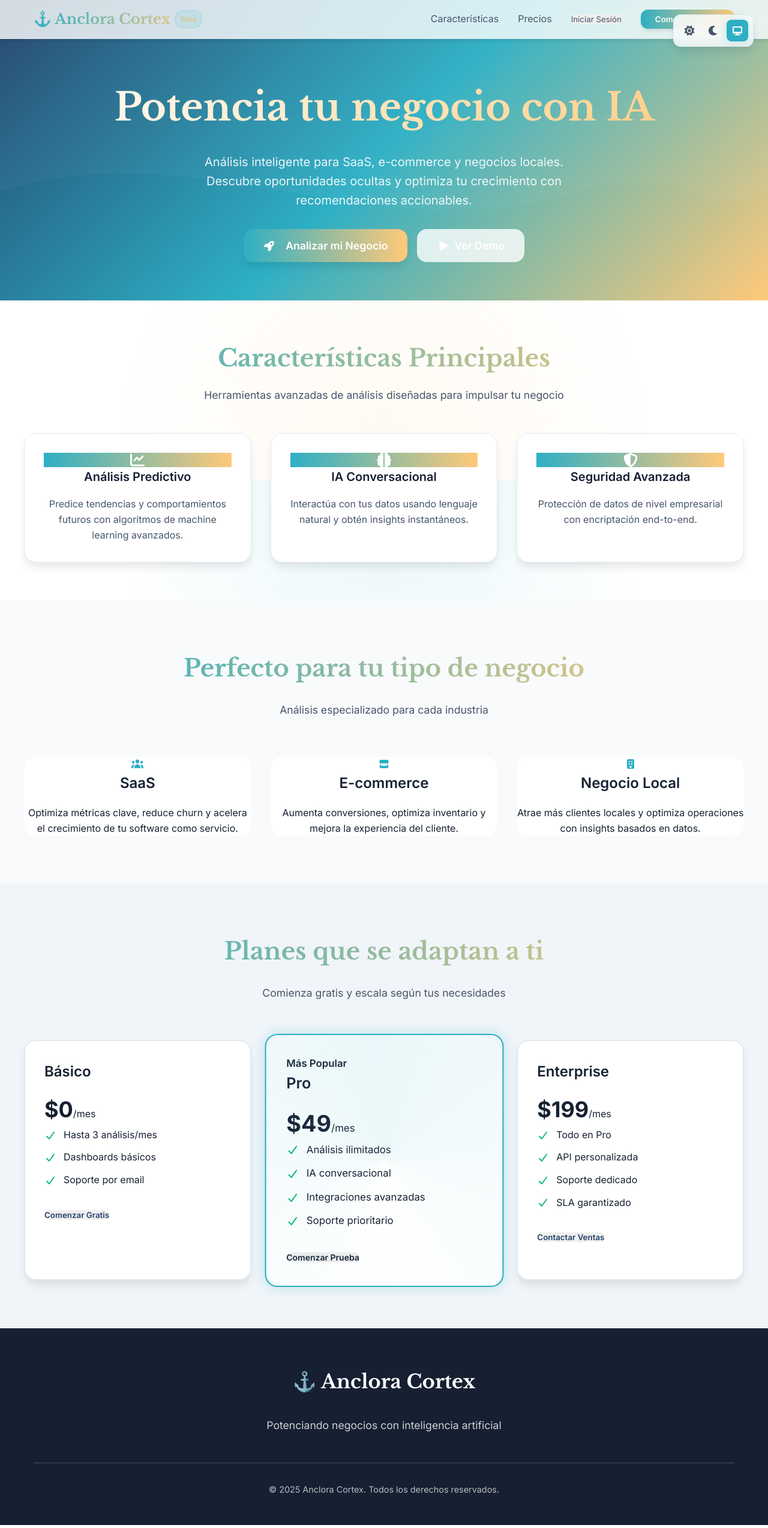
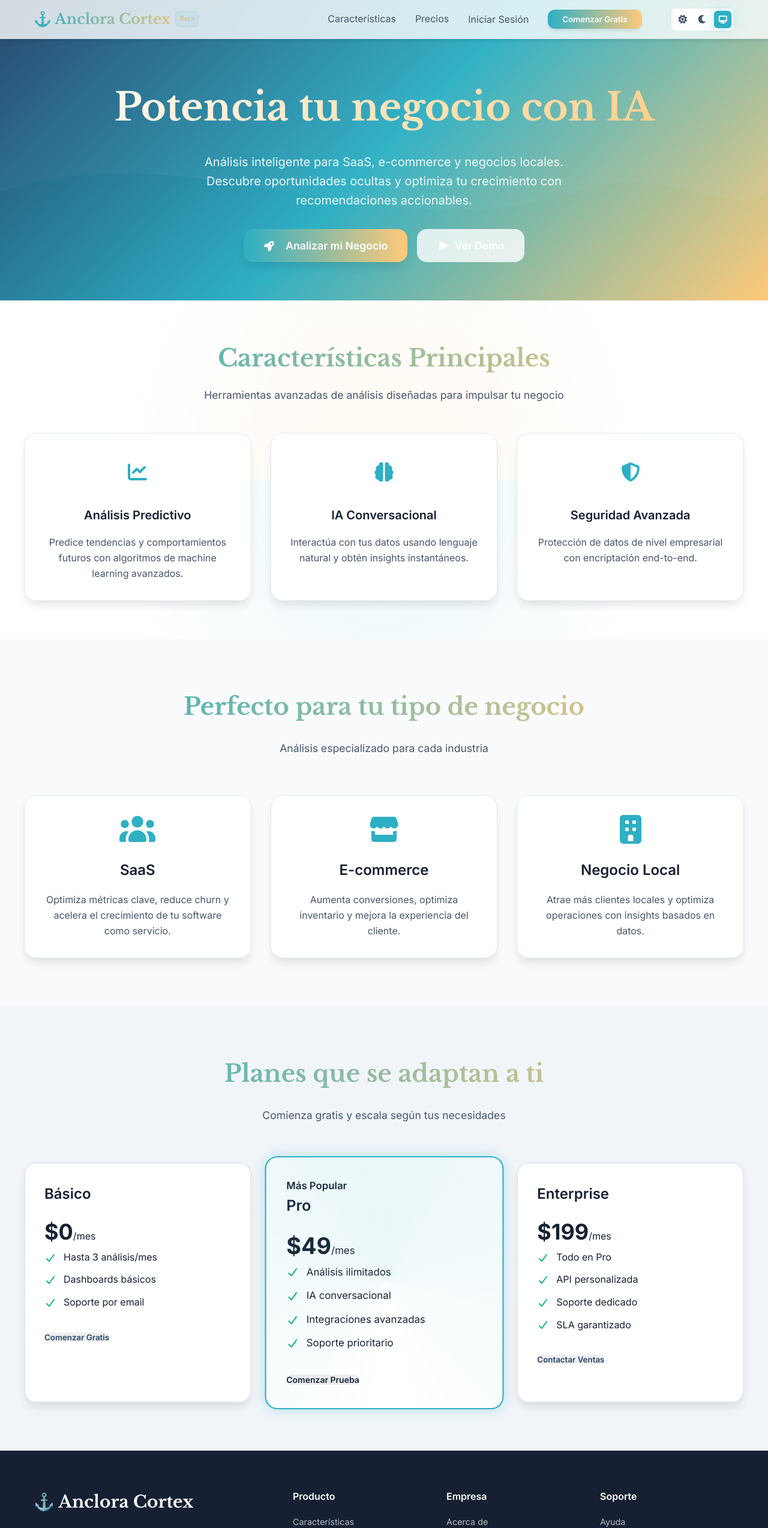
Before and after one commit to ToniIAPro73/Anclora_Codex, a React (Vite) app in the folder frontend/: page / in a window 1280 px wide. Shown: the top 2548 px of the page at 60% size. Built offline with nearby package versions, Linux system fonts and the light colour scheme.

Commit message:
cambios aspecto aplicación

```diff
--- a/frontend/src/components/AncloraCortex.jsx
+++ b/frontend/src/components/AncloraCortex.jsx
@@ -42,6 +42,8 @@ const AncloraCortex = () => {
   const [analysisResult, setAnalysisResult] = useState(null)
   const [isAnalyzing, setIsAnalyzing] = useState(false)
   const [user, setUser] = useState(null)
+  const [selectedFeature, setSelectedFeature] = useState(null)
+  const [selectedBusinessType, setSelectedBusinessType] = useState(null)
 
   // Análisis con IA usando agentes especializados
   const performAnalysis = async () => {
@@ -151,8 +153,6 @@ const AncloraCortex = () => {
 
   return (
     <div className="anclora-cortex min-h-screen">
-      {/* Theme Selector */}
-      <ThemeSelector />
       {/* Navigation */}
       <nav>
         <div className="nav-container">
@@ -176,6 +176,15 @@ const AncloraCortex = () => {
               className="btn-nav-primary"
             >
               Comenzar Gratis
+            </button>
+            <ThemeSelector />
+          </div>
+          <div className="mobile-nav">
+            <button
+              onClick={() => setShowSignup(true)}
+              className="mobile-cta-btn"
+            >
+              Comenzar
             </button>
           </div>
         </div>
@@ -218,32 +227,41 @@ const AncloraCortex = () => {
           </p>
 
           <div className="grid md:grid-cols-3 gap-8">
-            <div className="feature-card text-center">
-              <div className="w-16 h-16 rounded-full flex items-center justify-center mx-auto mb-6" style={{background: 'var(--gradient-action)'}}>
-                <FontAwesomeIcon icon={faChartLine} className="text-2xl" style={{color: 'var(--text-inverse)'}} />
+            <div
+              className={`feature-card text-center ${selectedFeature === 'predictive' ? 'selected' : ''}`}
+              onClick={() => setSelectedFeature(selectedFeature === 'predictive' ? null : 'predictive')}
+            >
+              <div className="feature-icon-container">
+                <FontAwesomeIcon icon={faChartLine} className="feature-icon" />
               </div>
-              <h3 className="text-xl font-semibold mb-4" style={{color: 'var(--text-primary)'}}>Análisis Predictivo</h3>
-              <p style={{color: 'var(--text-secondary)'}} className="leading-relaxed">
+              <h3 className="feature-title">Análisis Predictivo</h3>
+              <p className="feature-description">
                 Predice tendencias y comportamientos futuros con algoritmos de machine learning avanzados.
               </p>
             </div>
 
-            <div className="feature-card text-center">
-              <div className="w-16 h-16 rounded-full flex items-center justify-center mx-auto mb-6" style={{background: 'var(--gradient-action)'}}>
-                <FontAwesomeIcon icon={faBrain} className="text-2xl" style={{color: 'var(--text-inverse)'}} />
+            <div
+              className={`feature-card text-center ${selectedFeature === 'conversational' ? 'selected' : ''}`}
+              onClick={() => setSelectedFeature(selectedFeature === 'conversational' ? null : 'conversational')}
+            >
+              <div className="feature-icon-container">
+                <FontAwesomeIcon icon={faBrain} className="feature-icon" />
               </div>
-              <h3 className="text-xl font-semibold mb-4" style={{color: 'var(--text-primary)'}}>IA Conversacional</h3>
-              <p style={{color: 'var(--text-secondary)'}} className="leading-relaxed">
+              <h3 className="feature-title">IA Conversacional</h3>
+              <p className="feature-description">
                 Interactúa con tus datos usando lenguaje natural y obtén insights instantáneos.
               </p>
             </div>
 
-            <div className="feature-card text-center">
-              <div className="w-16 h-16 rounded-full flex items-center justify-center mx-auto mb-6" style={{background: 'var(--gradient-action)'}}>
-                <FontAwesomeIcon icon={faShieldAlt} className="text-2xl" style={{color: 'var(--text-inverse)'}} />
+            <div
+              className={`feature-card text-center ${selectedFeature === 'security' ? 'selected' : ''}`}
+              onClick={() => setSelectedFeature(selectedFeature === 'security' ? null : 'security')}
+            >
+              <div className="feature-icon-container">
+                <FontAwesomeIcon icon={faShieldAlt} className="feature-icon" />
               </div>
-              <h3 className="text-xl font-semibold mb-4" style={{color: 'var(--text-primary)'}}>Seguridad Avanzada</h3>
-              <p style={{color: 'var(--text-secondary)'}} className="leading-relaxed">
+              <h3 className="feature-title">Seguridad Avanzada</h3>
+              <p className="feature-description">
                 Protección de datos de nivel empresarial con encriptación end-to-end.
               </p>
             </div>
@@ -264,26 +282,35 @@ const AncloraCortex = () => {
           </div>
 
           <div className="grid md:grid-cols-3 gap-8">
-            <div className="text-center p-8 rounded-card hover:shadow-card transition bg-card-bg-light">
-              <FontAwesomeIcon icon={faUsers} className="text-5xl text-azul-claro mb-6" />
-              <h3 className="text-2xl font-semibold mb-4 text-negro-azulado">SaaS</h3>
-              <p className="text-gray-700 leading-relaxed">
+            <div
+              className={`business-type-card ${selectedBusinessType === 'saas' ? 'selected' : ''}`}
+              onClick={() => setSelectedBusinessType(selectedBusinessType === 'saas' ? null : 'saas')}
+            >
+              <FontAwesomeIcon icon={faUsers} className="business-type-icon" />
+              <h3 className="business-type-title">SaaS</h3>
+              <p className="business-type-description">
                 Optimiza métricas clave, reduce churn y acelera el crecimiento de tu software como servicio.
               </p>
             </div>
 
-            <div className="text-center p-8 rounded-card hover:shadow-card transition bg-card-bg-light">
-              <FontAwesomeIcon icon={faStore} className="text-5xl text-azul-claro mb-6" />
-              <h3 className="text-2xl font-semibold mb-4 text-negro-azulado">E-commerce</h3>
-              <p className="text-gray-700 leading-relaxed">
+            <div
+              className={`business-type-card ${selectedBusinessType === 'ecommerce' ? 'selected' : ''}`}
+              onClick={() => setSelectedBusinessType(selectedBusinessType === 'ecommerce' ? null : 'ecommerce')}
+            >
+              <FontAwesomeIcon icon={faStore} className="business-type-icon" />
+              <h3 className="business-type-title">E-commerce</h3>
+              <p className="business-type-description">
                 Aumenta conversiones, optimiza inventario y mejora la experiencia del cliente.
               </p>
             </div>
 
-            <div className="text-center p-8 rounded-card hover:shadow-card transition bg-card-bg-light">
-              <FontAwesomeIcon icon={faBuilding} className="text-5xl text-azul-claro mb-6" />
-              <h3 className="text-2xl font-semibold mb-4 text-negro-azulado">Negocio Local</h3>
-              <p className="text-gray-700 leading-relaxed">
+            <div
+              className={`business-type-card ${selectedBusinessType === 'local' ? 'selected' : ''}`}
+              onClick={() => setSelectedBusinessType(selectedBusinessType === 'local' ? null : 'local')}
+            >
+              <FontAwesomeIcon icon={faBuilding} className="business-type-icon" />
+              <h3 className="business-type-title">Negocio Local</h3>
+              <p className="business-type-description">
                 Atrae más clientes locales y optimiza operaciones con insights basados en datos.
               </p>
             </div>
@@ -399,16 +426,48 @@ const AncloraCortex = () => {
       {/* Footer */}
       <footer className="footer-section">
         <div className="footer-container">
-          <div className="footer-content">
-            <div className="footer-logo">⚓ Anclora Cortex</div>
-            <p className="footer-description">
-              Potenciando negocios con inteligencia artificial
-            </p>
-            <div className="footer-divider">
-              <p className="footer-copyright">
-                © 2025 Anclora Cortex. Todos los derechos reservados.
+          <div className="footer-grid">
+            <div className="footer-brand">
+              <div className="footer-logo">⚓ Anclora Cortex</div>
+              <p className="footer-description">
+                Potenciando negocios con inteligencia artificial
               </p>
             </div>
+
+            <div className="footer-links">
+              <div className="footer-column">
+                <h4 className="footer-column-title">Producto</h4>
+                <ul className="footer-link-list">
+                  <li><a href="#features" className="footer-link">Características</a></li>
+                  <li><a href="#pricing" className="footer-link">Precios</a></li>
+                  <li><a href="#" className="footer-link">Análisis IA</a></li>
+                </ul>
+              </div>
+
+              <div className="footer-column">
+                <h4 className="footer-column-title">Empresa</h4>
+                <ul className="footer-link-list">
+                  <li><a href="#" className="footer-link">Acerca de</a></li>
+                  <li><a href="#" className="footer-link">Blog</a></li>
+                  <li><a href="#" className="footer-link">Contacto</a></li>
+                </ul>
+              </div>
+
+              <div className="footer-column">
+                <h4 className="footer-column-title">Soporte</h4>
+                <ul className="footer-link-list">
+                  <li><a href="#" className="footer-link">Ayuda</a></li>
+                  <li><a href="#" className="footer-link">Documentación</a></li>
+                  <li><a href="#" className="footer-link">Estado</a></li>
+                </ul>
+              </div>
+            </div>
+          </div>
+
+          <div className="footer-bottom">
+            <p className="footer-copyright">
+              © 2025 Anclora Cortex. Todos los derechos reservados.
+            </p>
           </div>
         </div>
       </footer>
--- a/frontend/src/index.css
+++ b/frontend/src/index.css
@@ -159,26 +159,22 @@ button {
 
 /* Selector de tema */
 .theme-selector {
-  position: fixed;
-  top: 1rem;
-  right: 1rem;
-  z-index: 1000;
+  display: flex;
+  gap: 0.25rem;
   background: var(--bg-glass);
   backdrop-filter: blur(10px);
   border: 1px solid var(--border-primary);
-  border-radius: 12px;
-  padding: 0.5rem;
-  display: flex;
-  gap: 0.25rem;
-  box-shadow: var(--shadow-lg);
+  border-radius: 8px;
+  padding: 0.25rem;
+  margin-left: 1rem;
 }
 
 .theme-btn {
-  padding: 0.5rem;
-  border-radius: 8px;
+  padding: 0.375rem;
+  border-radius: 6px;
   background: transparent;
   color: var(--text-secondary);
-  font-size: 1rem;
+  font-size: 0.875rem;
   transition: all 0.2s ease;
 }
 
@@ -199,13 +195,45 @@ button {
   color: var(--text-primary);
 }
 
+[data-theme="dark"] .nav-link {
+  color: var(--text-primary) !important;
+  background: transparent !important;
+}
+
 [data-theme="dark"] .nav-link:hover {
-  color: var(--text-primary);
+  color: var(--anclora-blue-light) !important;
+  background: transparent !important;
+}
+
+[data-theme="dark"] .btn-nav-primary {
+  background: var(--gradient-action) !important;
+  color: var(--text-inverse) !important;
+}
+
+[data-theme="dark"] .btn-hero-secondary {
+  background: rgba(255, 255, 255, 0.15) !important;
+  color: var(--text-primary) !important;
+  border: 1px solid rgba(255, 255, 255, 0.3) !important;
 }
 
 [data-theme="dark"] .feature-card:hover {
   border-color: var(--border-accent);
   box-shadow: var(--shadow-xl);
+}
+
+[data-theme="dark"] .pricing-card {
+  background: var(--bg-card) !important;
+  color: var(--text-primary) !important;
+}
+
+[data-theme="dark"] .pricing-card h3,
+[data-theme="dark"] .pricing-card .text-negro-azulado {
+  color: var(--text-primary) !important;
+}
+
+[data-theme="dark"] .pricing-card .text-gray-600,
+[data-theme="dark"] .pricing-card .text-gray-700 {
+  color: var(--text-secondary) !important;
 }
 
 /* Gradientes y fondos */
@@ -233,14 +261,101 @@ button {
 
 /* Componentes específicos */
 .feature-card {
-  background: var(--bg-card);
+  background: var(--bg-card) !important;
   border-radius: 20px;
   padding: 2rem;
   box-shadow: var(--shadow-lg);
   border: 1px solid var(--border-primary);
-  transition: all 0.3s ease;
+  transition: all 0.3s cubic-bezier(0.4, 0, 0.2, 1);
   position: relative;
   overflow: hidden;
+  cursor: pointer;
+}
+
+/* Asegurar que todas las feature cards tengan el mismo estilo */
+.feature-card:nth-child(1),
+.feature-card:nth-child(2),
+.feature-card:nth-child(3) {
+  background: var(--bg-card) !important;
+  background-image: none !important;
+}
+
+/* Específicamente para la sección de características */
+#features .feature-card {
+  background: var(--bg-card) !important;
+  background-image: none !important;
+  cursor: pointer;
+}
+
+.feature-icon-container {
+  width: 4rem;
+  height: 4rem;
+  margin: 0 auto 1.5rem;
+  display: flex;
+  align-items: center;
+  justify-content: center;
+}
+
+.feature-icon {
+  font-size: 2rem;
+  color: var(--anclora-blue-light);
+  transition: all 0.3s ease;
+}
+
+.feature-title {
+  font-size: 1.25rem;
+  font-weight: 600;
+  margin-bottom: 1rem;
+  color: var(--text-primary);
+  transition: all 0.3s ease;
+}
+
+.feature-description {
+  color: var(--text-secondary);
+  line-height: 1.625;
+  transition: all 0.3s ease;
+}
+
+/* Efecto hover y selección para feature cards */
+.feature-card:hover,
+.feature-card.selected {
+  background: var(--gradient-action) !important;
+  transform: translateY(-8px);
+  box-shadow: var(--shadow-xl);
+  border-color: var(--anclora-blue-light);
+}
+
+.feature-card:hover .feature-icon,
+.feature-card.selected .feature-icon {
+  color: var(--anclora-navy) !important;
+  transform: scale(1.1);
+}
+
+.feature-card:hover .feature-title,
+.feature-card.selected .feature-title {
+  color: var(--anclora-navy) !important;
+}
+
+.feature-card:hover .feature-description,
+.feature-card.selected .feature-description {
+  color: var(--anclora-navy) !important;
+  opacity: 0.9;
+}
+
+/* Específico para modo oscuro */
+[data-theme="dark"] .feature-card:hover .feature-icon,
+[data-theme="dark"] .feature-card.selected .feature-icon {
+  color: var(--anclora-navy) !important;
+}
+
+[data-theme="dark"] .feature-card:hover .feature-title,
+[data-theme="dark"] .feature-card.selected .feature-title {
+  color: var(--anclora-navy) !important;
+}
+
+[data-theme="dark"] .feature-card:hover .feature-description,
+[data-theme="dark"] .feature-card.selected .feature-description {
+  color: var(--anclora-navy) !important;
 }
 
 .feature-card::before {
@@ -378,21 +493,27 @@ nav {
 }
 
 .beta-badge {
-  font-size: 0.75rem;
+  font-size: 0.7rem;
   font-weight: 500;
   font-family: 'Inter', sans-serif;
-  padding: 0.25rem 0.5rem;
-  border-radius: 12px;
-  background: rgba(46, 175, 196, 0.1);
-  color: var(--text-secondary);
-  border: 1px solid rgba(46, 175, 196, 0.2);
+  padding: 0.2rem 0.4rem;
+  border-radius: 8px;
+  background: rgba(46, 175, 196, 0.08) !important;
+  color: var(--text-tertiary) !important;
+  border: 1px solid rgba(46, 175, 196, 0.15);
   transition: all 0.2s ease;
 }
 
 [data-theme="dark"] .beta-badge {
-  background: rgba(46, 175, 196, 0.15);
-  color: var(--text-tertiary);
-  border-color: rgba(46, 175, 196, 0.25);
+  background: rgba(46, 175, 196, 0.1) !important;
+  color: var(--text-tertiary) !important;
+  border-color: rgba(46, 175, 196, 0.2);
+}
+
+/* Forzar que no haya fondo amarillo en el beta badge */
+.nav-logo .beta-badge {
+  background: rgba(46, 175, 196, 0.08) !important;
+  color: var(--text-tertiary) !important;
 }
 
 .nav-links {
@@ -401,10 +522,37 @@ nav {
   gap: 2rem;
 }
 
+.mobile-nav {
+  display: flex;
+  align-items: center;
+  gap: 1rem;
+}
+
+.mobile-cta-btn {
+  background: var(--gradient-action);
+  color: var(--text-inverse);
+  padding: 0.5rem 1rem;
+  border-radius: 8px;
+  font-weight: 600;
+  font-size: 0.875rem;
+  transition: all 0.3s ease;
+}
+
+.mobile-cta-btn:hover {
+  transform: translateY(-2px);
+  box-shadow: var(--shadow-md);
+}
+
 .nav-link {
   color: var(--text-secondary);
+  background: transparent !important;
+  border: none !important;
+  padding: 0.5rem 0 !important;
   transition: all 0.3s ease;
   position: relative;
+  font-family: inherit;
+  font-size: inherit;
+  cursor: pointer;
 }
 
 .nav-link::after {
@@ -420,6 +568,7 @@ nav {
 
 .nav-link:hover {
   color: var(--text-primary);
+  background: transparent !important;
 }
 
 .nav-link:hover::after {
@@ -754,6 +903,10 @@ nav {
     display: flex;
   }
 
+  .mobile-nav {
+    display: none;
+  }
+
   .md\:grid-cols-3 {
     grid-template-columns: repeat(3, 1fr);
   }
@@ -764,11 +917,6 @@ nav {
 
   .pricing-card.popular {
     transform: scale(1.05);
-  }
-
-  .theme-selector {
-    top: 1.5rem;
-    right: 1.5rem;
   }
 }
 
@@ -786,22 +934,27 @@ nav {
     transform: scale(1);
   }
 
-  .theme-selector {
-    top: 5rem;
-    right: 0.5rem;
-    padding: 0.25rem;
+  .nav-links {
+    display: none;
   }
 
-  .theme-btn {
-    padding: 0.375rem;
-    font-size: 0.875rem;
+  /* Mostrar theme selector en móvil como flotante */
+  .theme-selector {
+    position: fixed;
+    top: 1rem;
+    right: 1rem;
+    z-index: 9999;
+    margin-left: 0;
   }
 }
 
 @media (max-width: 1024px) and (min-width: 769px) {
+  .nav-links {
+    gap: 1.5rem;
+  }
+
   .theme-selector {
-    top: 1.25rem;
-    right: 1.25rem;
+    margin-left: 0.75rem;
   }
 }
 
@@ -891,7 +1044,7 @@ a:focus-visible {
 .footer-section {
   background: var(--anclora-navy);
   color: white;
-  padding: 4rem 1rem 3rem;
+  padding: 4rem 1rem 2rem;
 }
 
 .footer-container {
@@ -900,36 +1053,164 @@ a:focus-visible {
   padding: 0 1rem;
 }
 
-.footer-content {
-  text-align: center;
+.footer-grid {
+  display: grid;
+  grid-template-columns: 1fr 2fr;
+  gap: 4rem;
+  margin-bottom: 3rem;
+}
+
+.footer-brand {
+  display: flex;
+  flex-direction: column;
 }
 
 .footer-logo {
-  font-size: 2rem;
+  font-size: 1.75rem;
   font-family: 'Libre Baskerville', serif;
   font-weight: 700;
-  margin-bottom: 2rem;
+  margin-bottom: 1rem;
   color: white;
 }
 
 .footer-description {
-  font-size: 1.1rem;
+  font-size: 1rem;
   color: rgba(255, 255, 255, 0.8);
-  margin-bottom: 3rem;
-  max-width: 500px;
-  margin-left: auto;
-  margin-right: auto;
+  line-height: 1.6;
+  max-width: 300px;
 }
 
-.footer-divider {
+.footer-links {
+  display: grid;
+  grid-template-columns: repeat(3, 1fr);
+  gap: 2rem;
+}
+
+.footer-column-title {
+  font-size: 1rem;
+  font-weight: 600;
+  color: white;
+  margin-bottom: 1rem;
+}
+
+.footer-link-list {
+  list-style: none;
+  padding: 0;
+  margin: 0;
+}
+
+.footer-link-list li {
+  margin-bottom: 0.75rem;
+}
+
+.footer-link {
+  color: rgba(255, 255, 255, 0.7);
+  text-decoration: none;
+  font-size: 0.9rem;
+  transition: color 0.2s ease;
+}
+
+.footer-link:hover {
+  color: var(--anclora-blue-light);
+}
+
+.footer-bottom {
   border-top: 1px solid rgba(255, 255, 255, 0.2);
   padding-top: 2rem;
+  text-align: center;
 }
 
 .footer-copyright {
-  color: rgba(255, 255, 255, 0.7);
-  font-size: 0.9rem;
+  color: rgba(255, 255, 255, 0.6);
+  font-size: 0.875rem;
   margin: 0;
+}
+
+/* Business Type Cards */
+.business-type-card {
+  text-align: center;
+  padding: 2rem;
+  border-radius: 20px;
+  background: var(--bg-card);
+  border: 1px solid var(--border-primary);
+  box-shadow: var(--shadow-lg);
+  transition: all 0.3s cubic-bezier(0.4, 0, 0.2, 1);
+  cursor: pointer;
+}
+
+.business-type-icon {
+  font-size: 3rem;
+  color: var(--anclora-blue-light);
+  margin-bottom: 1.5rem;
+  transition: all 0.3s ease;
+}
+
+.business-type-title {
+  font-size: 1.5rem;
+  font-weight: 600;
+  margin-bottom: 1rem;
+  color: var(--text-primary);
+  transition: all 0.3s ease;
+}
+
+.business-type-description {
+  color: var(--text-secondary);
+  line-height: 1.625;
+  transition: all 0.3s ease;
+}
+
+.business-type-card:hover,
+.business-type-card.selected {
+  transform: translateY(-8px);
+  box-shadow: var(--shadow-xl);
+  border-color: var(--anclora-blue-light);
+}
+
+.business-type-card:hover .business-type-icon,
+.business-type-card.selected .business-type-icon {
+  color: var(--anclora-blue-light);
+  transform: scale(1.1);
+}
+
+.business-type-card:hover .business-type-title,
+.business-type-card.selected .business-type-title {
+  color: var(--anclora-blue-light);
+}
+
+/* Estado seleccionado permanente */
+.business-type-card.selected {
+  border-color: var(--anclora-blue-light);
+  box-shadow: 0 20px 25px -5px rgba(46, 175, 196, 0.3);
+}
+
+/* Modo oscuro para business type cards */
+[data-theme="dark"] .business-type-card {
+  background: var(--bg-card);
+  border-color: var(--border-primary);
+}
+
+[data-theme="dark"] .business-type-title {
+  color: var(--text-primary);
+}
+
+[data-theme="dark"] .business-type-description {
+  color: var(--text-secondary);
+}
+
+[data-theme="dark"] .business-type-card:hover,
+[data-theme="dark"] .business-type-card.selected {
+  border-color: var(--anclora-blue-light);
+  box-shadow: 0 20px 25px -5px rgba(46, 175, 196, 0.3);
+}
+
+[data-theme="dark"] .business-type-card:hover .business-type-icon,
+[data-theme="dark"] .business-type-card.selected .business-type-icon {
+  color: var(--anclora-blue-light);
+}
+
+[data-theme="dark"] .business-type-card:hover .business-type-title,
+[data-theme="dark"] .business-type-card.selected .business-type-title {
+  color: var(--anclora-blue-light);
 }
 
 /* Responsive para secciones mejoradas */
@@ -947,13 +1228,24 @@ a:focus-visible {
     padding: 3rem 1rem 2rem;
   }
 
+  .footer-grid {
+    grid-template-columns: 1fr;
+    gap: 2rem;
+    text-align: center;
+  }
+
+  .footer-links {
+    grid-template-columns: 1fr;
+    gap: 2rem;
+  }
+
   .footer-logo {
-    font-size: 1.75rem;
-    margin-bottom: 1.5rem;
+    font-size: 1.5rem;
+    margin-bottom: 1rem;
   }
 
   .footer-description {
-    font-size: 1rem;
-    margin-bottom: 2rem;
+    font-size: 0.9rem;
+    max-width: none;
   }
 }
```
Also changed, not shown: 1 other file (tests, documents, lock files or other folders).
